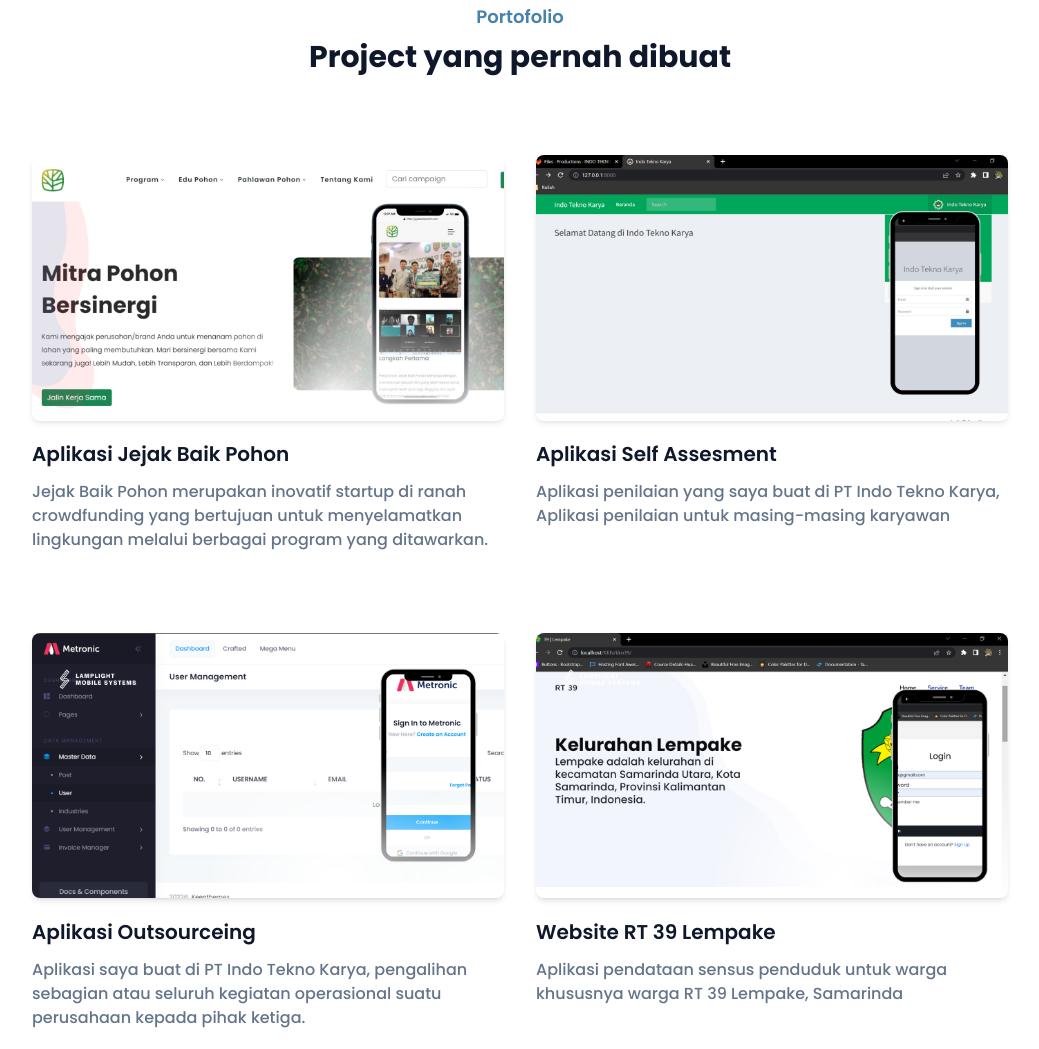
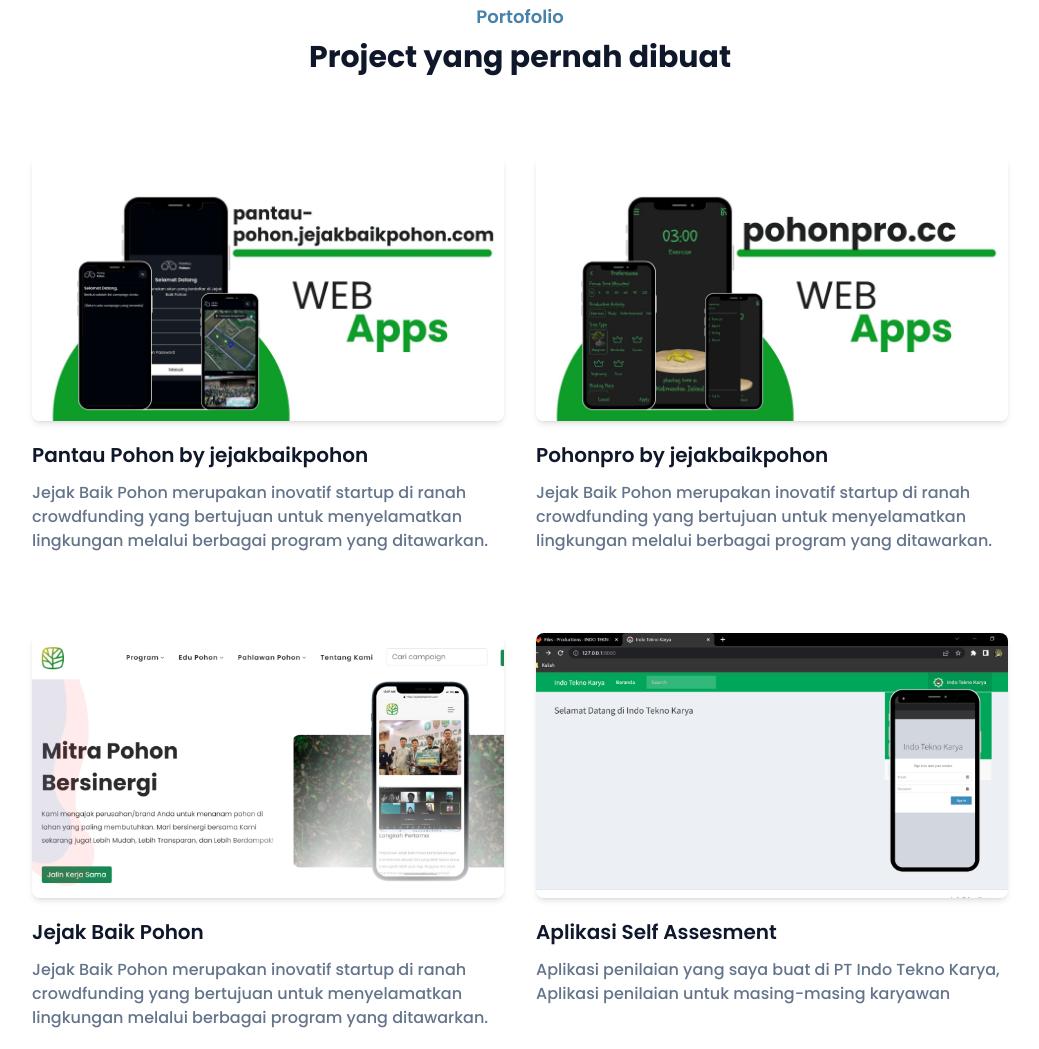
Before and after one commit to HenkySaputra/HenkySaputra.github.io, a website: page index.html in a window 1280 px wide. Shown: the part 714-1763 px from the top of the page, without its empty margins (120-1159 px from the left). Drawn offline with nearby package versions, Linux system fonts and the light colour scheme.

Commit message:
tambah porto

```diff
--- a/index.html
+++ b/index.html
@@ -135,10 +135,36 @@
       <div class="w-full px-4 flex flex-wrap justify-center xl:w-10/12 xl:mx-auto">
         <div class="mb-12 p-4 md:w-1/2" data-aos="zoom-in">
           <div class="rounded-lg shadow-md overflow-hidden">
+            <img src="dist/img/portfolio/pantaupoohn.jpg" alt="port1" width="w-full" class="" />
+          </div>
+          <h3 class="font-semibold text-dark text-xl mt-[20px] mb-3">
+            Pantau Pohon by jejakbaikpohon
+          </h3>
+          <p class="font-medium text-base text-secondary">
+            Jejak Baik Pohon merupakan inovatif startup di ranah crowdfunding yang bertujuan untuk menyelamatkan
+            lingkungan melalui
+            berbagai program yang ditawarkan.
+          </p>
+        </div>
+        <div class="mb-12 p-4 md:w-1/2" data-aos="zoom-in">
+          <div class="rounded-lg shadow-md overflow-hidden">
+            <img src="dist/img/portfolio/pohonpro.jpg" alt="port1" width="w-full" class="" />
+          </div>
+          <h3 class="font-semibold text-dark text-xl mt-[20px] mb-3">
+            Pohonpro by jejakbaikpohon
+          </h3>
+          <p class="font-medium text-base text-secondary">
+            Jejak Baik Pohon merupakan inovatif startup di ranah crowdfunding yang bertujuan untuk menyelamatkan
+            lingkungan melalui
+            berbagai program yang ditawarkan.
+          </p>
+        </div>
+        <div class="mb-12 p-4 md:w-1/2" data-aos="zoom-in">
+          <div class="rounded-lg shadow-md overflow-hidden">
             <img src="dist/img/portfolio/jejakbaikpohon.png" alt="port1" width="w-full" class="" />
           </div>
           <h3 class="font-semibold text-dark text-xl mt-[20px] mb-3">
-            Aplikasi Jejak Baik Pohon
+            Jejak Baik Pohon
           </h3>
           <p class="font-medium text-base text-secondary">
             Jejak Baik Pohon merupakan inovatif startup di ranah crowdfunding yang bertujuan untuk menyelamatkan
--- a/package.json
+++ b/package.json
@@ -10,12 +10,12 @@
   "author": "",
   "license": "ISC",
   "devDependencies": {
-    "tailwindcss": "^3.3.3"
+    "autoprefixer": "^10.4.20",
+    "postcss": "^8.4.47",
+    "tailwindcss": "^3.4.13"
   },
   "dependencies": {
-    "autoprefixer": "^10.4.15",
     "bootstrap-icons": "^1.11.3",
-    "postcss": "^8.4.28",
     "typed.js": "^2.0.16"
   }
 }
```
Also changed, not shown: dist/img/portfolio/pantaupoohn.jpg (added), dist/img/portfolio/pohonpro.jpg (added), 1 other file.
